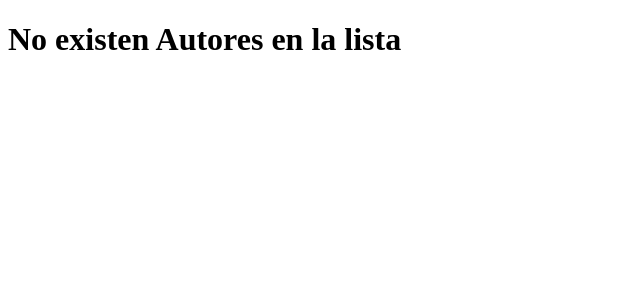
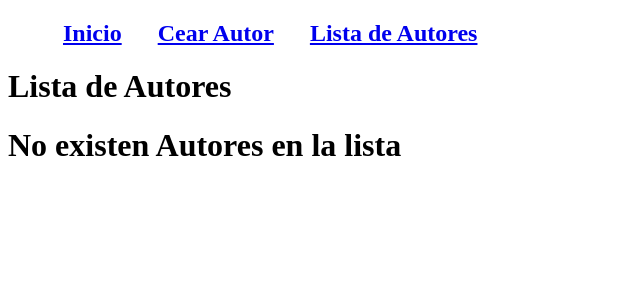
Before and after one commit to Onelys/biblioteca, a Django app: page /libro/listar_autores/ in a window 1280 px wide. Shown: the top 300 px of the page, without its empty margins (0-640 px from the left). Run offline with Django 4.2, Linux system fonts and the light colour scheme; data that the repository does not hold is empty.

Commit message:
vista funciones

```diff
--- a/aplicaciones/libro/models.py
+++ b/aplicaciones/libro/models.py
@@ -1,3 +1,4 @@
+from email.policy import default
 from pyexpat import model
 from tabnanny import verbose
 from django.db import models
@@ -8,6 +9,7 @@ class Autor(models.Model):
    apellidos = models.CharField(max_length = 220, blank = False, null = False)
    nacionalidad = models.CharField(max_length = 100, blank = False, null = False)
    descripcion = models.TextField(blank = False, null = False)
+   estado = models.BooleanField('Estado', default = True)
    fecha_creacion = models.DateField('Fecha de creacion', auto_now = True, auto_now_add = False)
 
    class Meta:
--- a/aplicaciones/libro/urls.py
+++ b/aplicaciones/libro/urls.py
@@ -1,8 +1,10 @@
 from django.urls import path
-from .views import crearAutor, listarAutor
-
+from .views import crearAutor, listarAutor, editarAutor, eliminarAutor, esconderAutor
 
 urlpatterns = [
     path('crear_autor/', crearAutor, name='crear_autor'),
     path('listar_autores/', listarAutor, name='listar_autores'),
+    path('editar_autor/<int:id>', editarAutor, name='editar_autor'),
+    path('eliminar_autor/<int:id>', eliminarAutor, name='eliminar_autor'),
+    path('esconder_autor/<int:id>', esconderAutor, name='esconder_autor'),
 ]
--- a/aplicaciones/libro/views.py
+++ b/aplicaciones/libro/views.py
@@ -1,6 +1,8 @@
 from django.shortcuts import render, redirect
+from django.core.exceptions import ObjectDoesNotExist
 from .forms import AutorForm
 from .models import Autor
+
 
 def inicio(request):
    return render(request, 'index.html')
@@ -19,8 +21,50 @@ def crearAutor(request):
       return render(request, 'libro/crear_autor.html', contexto)
 
 def listarAutor(request):
-   autores = Autor.objects.all()
+   autores = Autor.objects.filter(estado = True)
    contexto = {
       'autores':autores
    }
    return render(request, 'libro/listar_autores.html', contexto)
+
+def editarAutor(request, id):
+   autor_form = None
+   error = None
+   try:
+      autor = Autor.objects.get(id = id)
+      if request.method == 'GET':
+         autor_form = AutorForm(instance = autor)
+      else:
+         autor_form = AutorForm(request.POST, instance = autor)
+         if autor_form.is_valid():
+            autor_form.save()
+         return redirect('inicio')
+   except ObjectDoesNotExist as e:
+      error = e
+
+   contexto = {
+      'autor_form':autor_form,
+      'error':error
+   }
+   return render(request, 'libro/crear_autor.html', contexto)
+
+def eliminarAutor(request, id):
+   autor = Autor.objects.get(id = id)
+   if request.method == 'POST':
+      autor.delete()
+      return redirect('libro:listar_autores')
+   contexto ={
+      'autor':autor
+      }
+   return render(request,'libro/eliminar_autor.html', contexto)
+
+def esconderAutor(request, id):
+   autor = Autor.objects.get(id = id)
+   if request.method == 'POST':
+      autor.estado = False
+      autor.save()
+      return redirect('libro:listar_autores')
+   contexto ={
+      'autor':autor
+      }
+   return render(request,'libro/eliminar_autor.html', contexto)
--- a/templates/index.html
+++ b/templates/index.html
@@ -7,13 +7,27 @@
 
    <title>{% block titulo %} index {% endblock %}</title>
 
-   {% block extrascss%}
+   {% block extrascss %}
+
 
    {% endblock %}
+
+
 
 </head>
 
 <body>
+
+   <header>
+      <nav>
+         <ul>
+            <h2><li style="display:inline; margin: 15px;"><a href="{% url 'inicio' %}">Inicio</a></li>
+            <li style="display:inline; margin: 15px;"><a href="{% url 'libro:crear_autor' %}">Cear Autor</a></li>
+            <li style="display:inline;  margin: 15px"><a href="{% url 'libro:listar_autores' %}">Lista de Autores</a></li></h2>
+
+         </ul>
+      </nav>
+   </header>
 
    {% block contenido %}
       <h1>libros</h1>
--- a/templates/libro/crear_autor.html
+++ b/templates/libro/crear_autor.html
@@ -7,12 +7,16 @@
    {% endblock %}
 
    {% block contenido %}
+      {% if error %}
+         <h1>{{error}}</h1>
+      {% else %}
          <h1>Creacion de autores</h1>
          <form method="POST" >
             {% csrf_token %}
             {{autor_form.as_p}}
             <button type="submit">Crear</button>
          </form>
+      {% endif %}
    {% endblock %}
 
    {% block extrasjs %}
--- a/templates/libro/listar_autores.html
+++ b/templates/libro/listar_autores.html
@@ -8,6 +8,8 @@
 
    {% block contenido %}
 
+      <h1>Lista de Autores</h1>
+
       {% if autores %}
          <table border="3">
             <thead>
@@ -17,6 +19,7 @@
                   <th>Apellidos</th>
                   <th>Nacionalidad</th>
                   <th>Descripcion</th>
+                  <th colspan="3">Edicion</th>
                </tr>
             </thead>
             <tbody>
@@ -27,6 +30,9 @@
                   <td>{{autor.apellidos}}</td>
                   <td>{{autor.nacionalidad}}</td>
                   <td>{{autor.descripcion}}</td>
+                  <td><a href="{% url 'libro:editar_autor' autor.id %}">Editar</a></td>
+                  <td><a href="{% url 'libro:eliminar_autor' autor.id %}">Eliminar</a></td>
+                  <td><a href="{% url 'libro:esconder_autor' autor.id %}">Esconder</a></td>
                </tr>
                {% endfor %}
             </tbody>
```
Also changed, not shown: templates/libro/eliminar_autor.html (added, +21 -0 lines), aplicaciones/libro/migrations/0004_autor_estado.py (added). Lines whose indentation alone changed are shown as unchanged.
